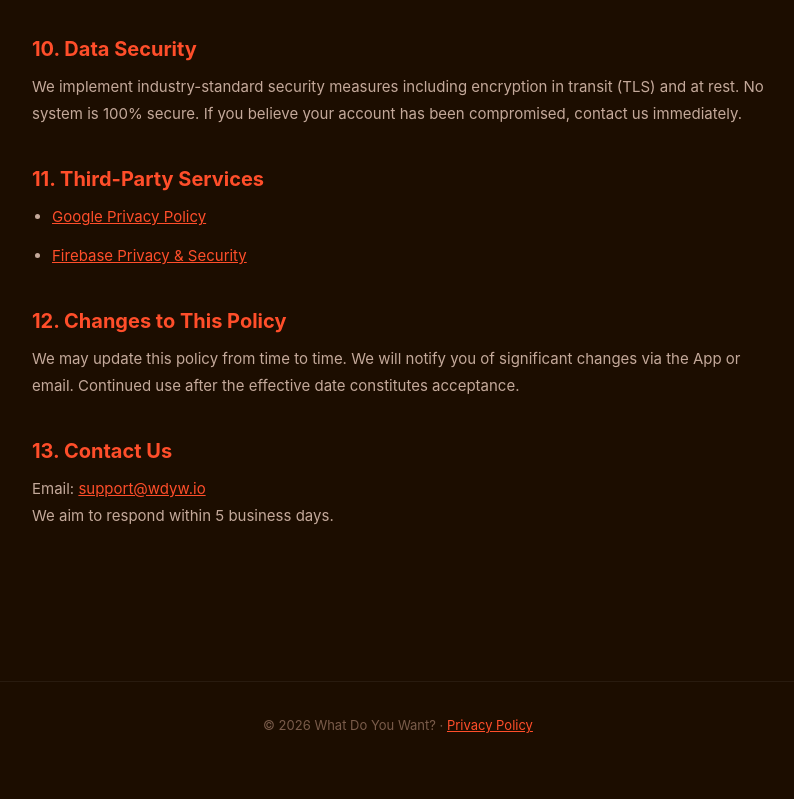
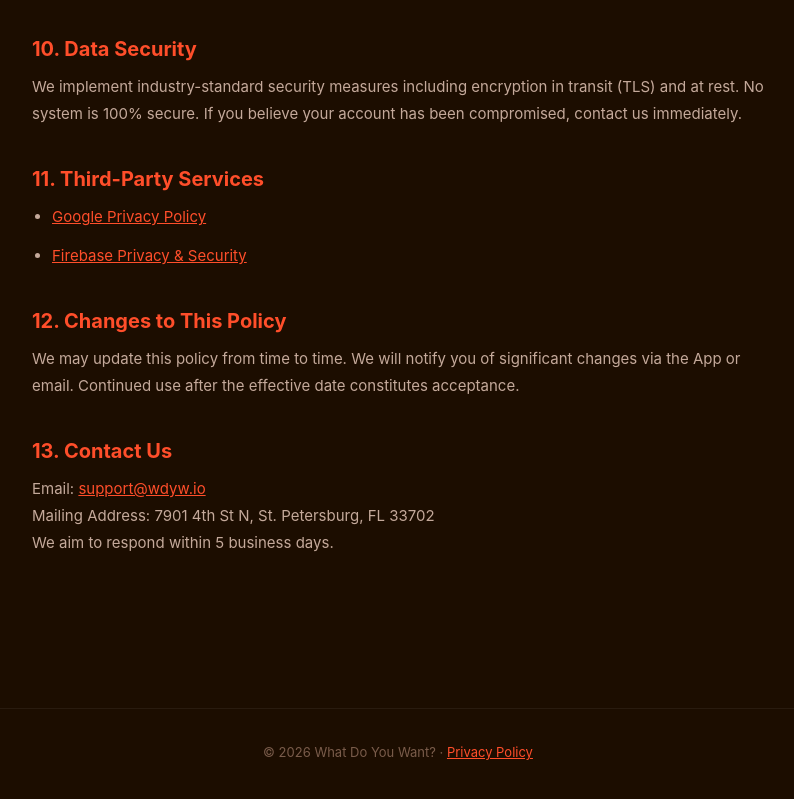
Before and after one commit to flashbot152/wdyw-site, a plain HTML site: page privacy.html in a window 1280 px wide. Shown: the part 2402-3201 px from the top of the page, without its empty margins (242-1036 px from the left). Drawn offline with Linux system fonts and the light colour scheme.

Commit message:
Add CCPA mailing address to privacy policy

```diff
--- a/privacy.html
+++ b/privacy.html
@@ -103,7 +103,9 @@
     <p>We may update this policy from time to time. We will notify you of significant changes via the App or email. Continued use after the effective date constitutes acceptance.</p>
 
     <h2>13. Contact Us</h2>
-    <p>Email: <a href="mailto:support@wdyw.io">support@wdyw.io</a><br />We aim to respond within 5 business days.</p>
+    <p>Email: <a href="mailto:support@wdyw.io">support@wdyw.io</a><br />
+    Mailing Address: 7901 4th St N, St. Petersburg, FL 33702<br />
+    We aim to respond within 5 business days.</p>
   </div>
   <footer>
     <p>© 2026 What Do You Want? · <a href="/privacy">Privacy Policy</a></p>
```
